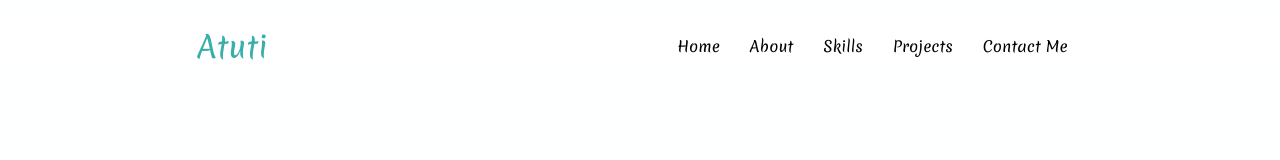
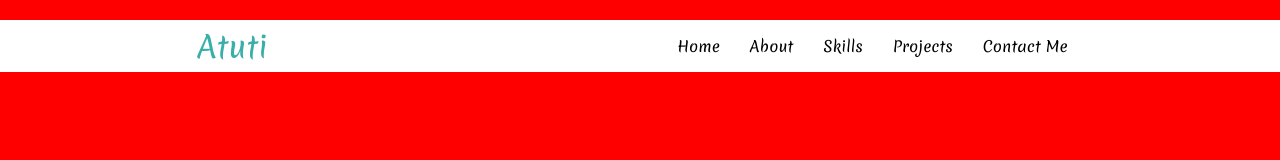
Before and after one commit to DenisAtuti/DennisAtuti.github.io, a plain HTML site: page index.html in a window 1280 px wide. Drawn offline with Linux system fonts and the light colour scheme.

Commit message:
red back

```diff
--- a/style.css
+++ b/style.css
@@ -19,7 +19,8 @@ html{
 }
 body{
     font-family:'Merienda', cursive;
-    background-color: var(--body-background-color);
+    /* background-color: var(--body-background-color); */
+    background-color: red;
     overflow: hidden;
 }
 .profile{
```
